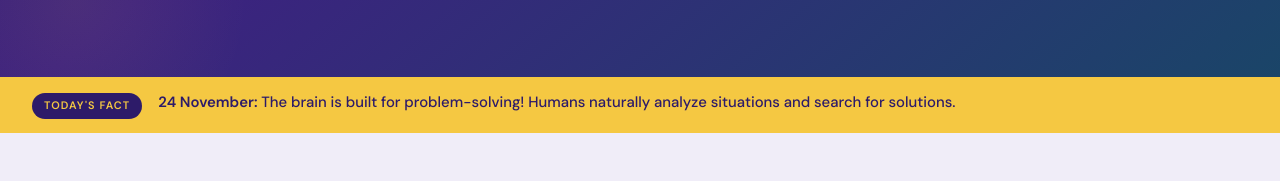
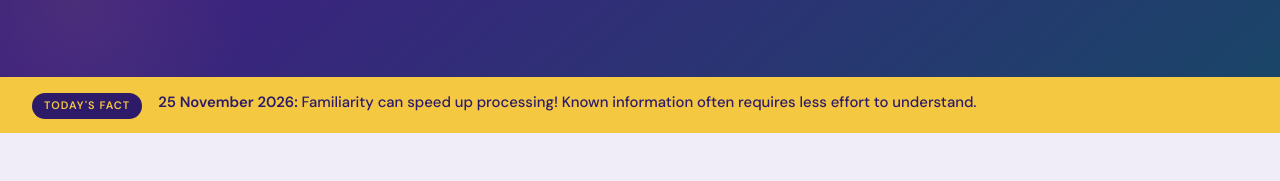
Before and after one commit to seher1301/NeuroNova, a plain HTML site: page index.html in a window 1280 px wide. Shown: the part 834-1015 px from the top of the page. Drawn offline with Linux system fonts and the light colour scheme.

Commit message:
Update index.html

```diff
--- a/index.html
+++ b/index.html
@@ -1255,6 +1255,7 @@ function closeMenu(){document.getElementById('mobile-nav').classList.remove('ope
 
 /* ── FACTS ── */
 const facts=[
+{date:"25 November", text:"Familiarity can speed up processing! Known information often requires less effort to understand."},
 {date:"24 November", text:"The brain is built for problem-solving! Humans naturally analyze situations and search for solutions."},
 {date:"23 November", text:"Learning changes how information is interpreted! New knowledge can alter the way situations are understood."},
 {date:"22 November", text:"The brain can detect patterns in noise! Humans are skilled at finding order even in complex information."},
```
